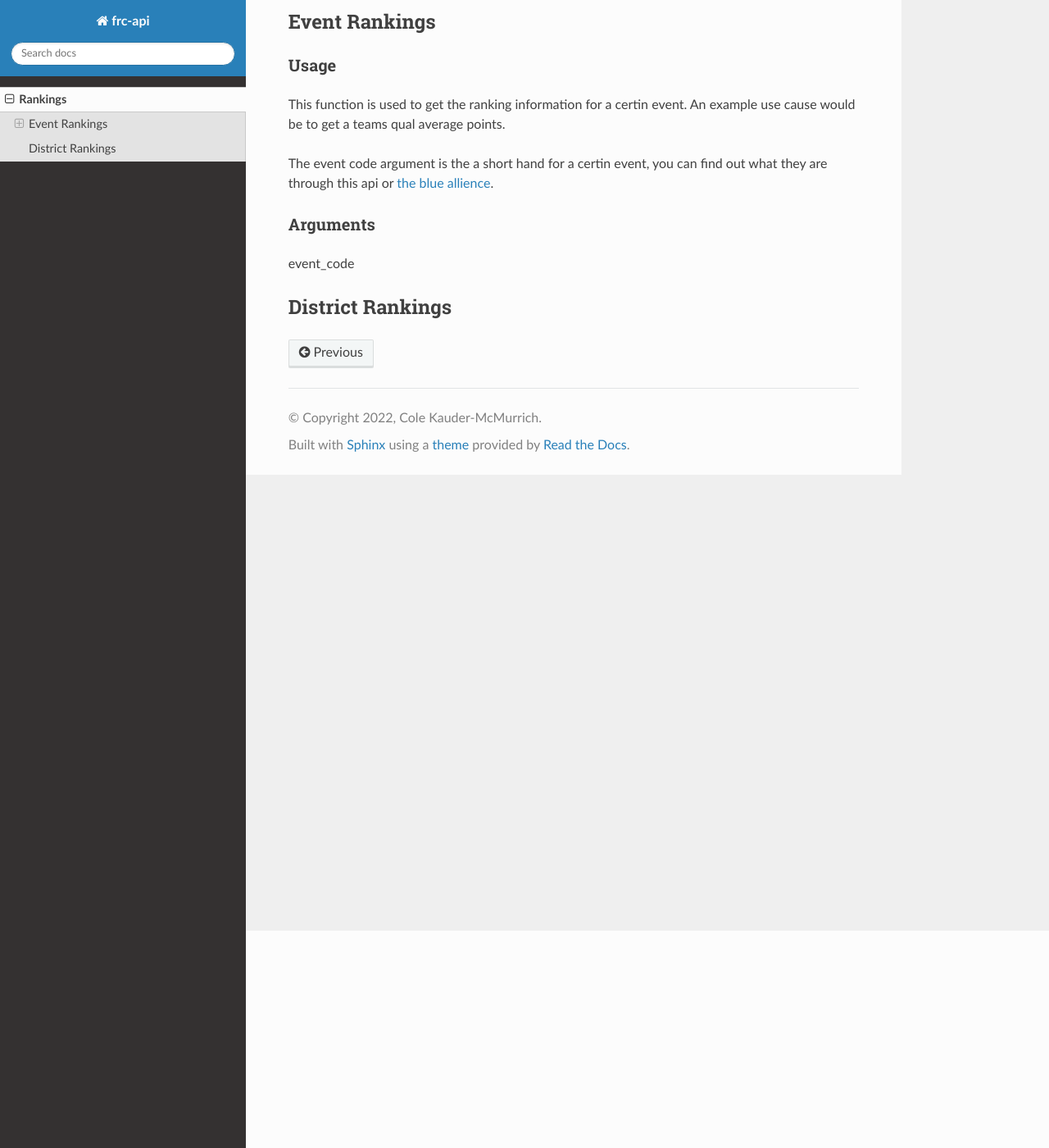
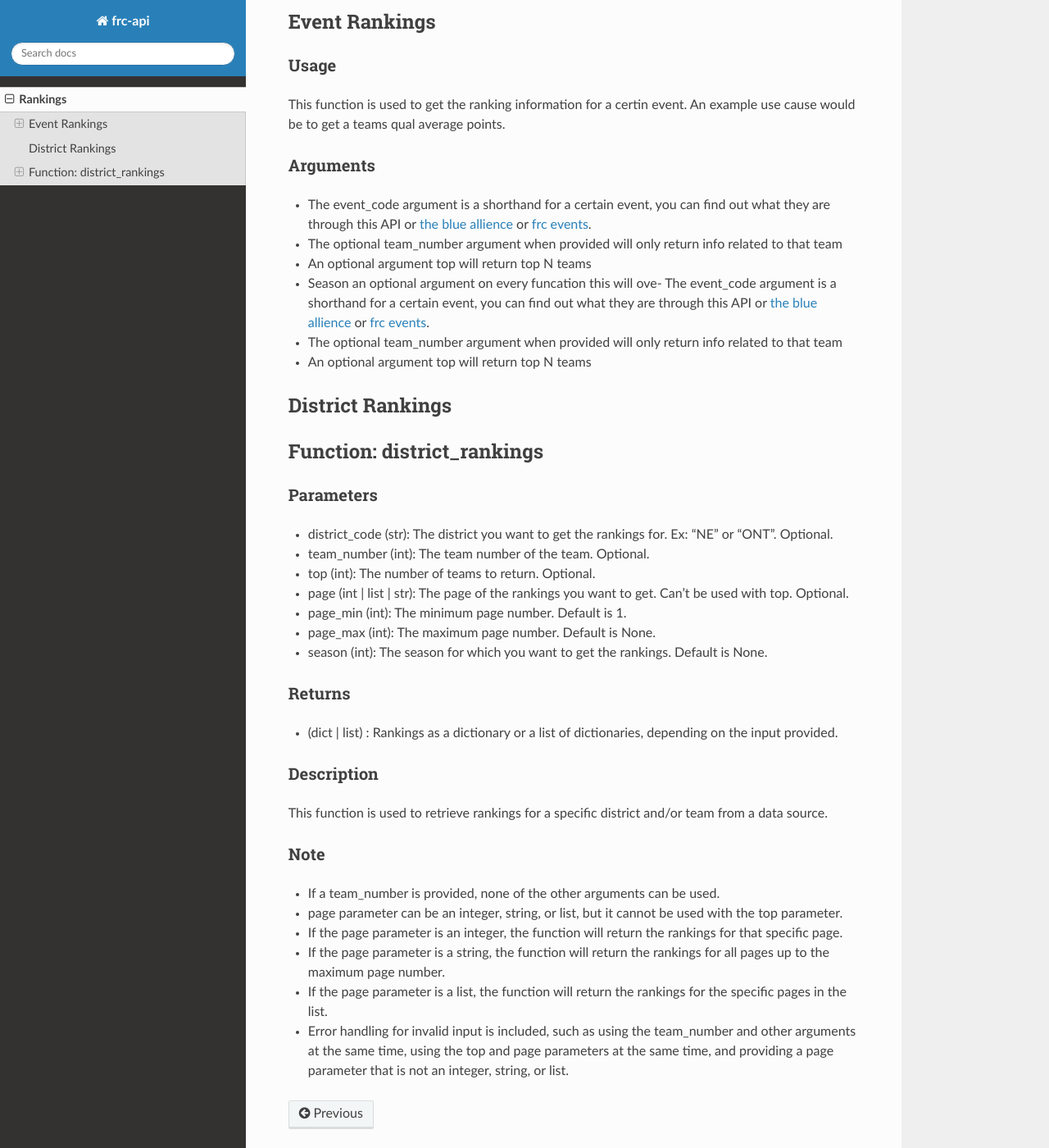
Before and after one commit to Colepng/frc-api, a Sphinx documentation site: the page built from docs/rankings.md, in a window 1280 px wide and 1400 px high, scrolled down 265 px. Shown: the whole window at 82% size. Built offline with Sphinx 7.4.7 and the Read the Docs theme 2.0.0, drawn with Linux system fonts in a browser that asks for light colours.

Commit message:
Updated the docs

```diff
--- a/docs/index.rst
+++ b/docs/index.rst
@@ -6,6 +6,11 @@
 Welcome to frc-api's documentation!
 ===================================
 
+Basic info
+----------
+
+Every function will have an argument called season, you only need to pass a value if u don't want to get a value for the current season.
+
 Contents
 --------
 .. toctree::
--- a/docs/rankings.md
+++ b/docs/rankings.md
@@ -13,10 +13,59 @@ rankings = FrcApi.Rankings()
 This function is used to get the ranking information for a certin event.
 An example use cause would be to get a teams qual average points.
 
-The event code argument is the a short hand for a certin event, you can find out what they are through this api or [the blue allience](https://www.thebluealliance.com/).
-
 ### Arguments
 
-event_code
+- The event_code argument is a shorthand for a certain event, you can find out what they are through this API or [the blue allience](https://www.thebluealliance.com/) or [frc events](https://frc-events.firstinspires.org/).
+
+- The optional team_number argument when provided will only return info related to that team
+
+- An optional argument top will return top N teams
+
+- Season an optional argument on every funcation this will ove- The event_code argument is a shorthand for a certain event, you can find out what they are through this API or [the blue allience](https://www.thebluealliance.com/) or [frc events](https://frc-events.firstinspires.org/).
+
+- The optional team_number argument when provided will only return info related to that team
+
+- An optional argument top will return top N teams
 
 ## District Rankings
+
+## Function: district_rankings
+
+### Parameters
+
+- district_code (str): The district you want to get the rankings for. Ex: "NE" or "ONT". Optional.
+
+- team_number (int): The team number of the team. Optional.
+
+- top (int): The number of teams to return. Optional.
+
+- page (int | list | str): The page of the rankings you want to get.
+Can't be used with top. Optional.
+
+- page_min (int): The minimum page number. Default is 1.
+
+- page_max (int): The maximum page number. Default is None.
+
+- season (int): The season for which you want to get the rankings. Default is None.
+
+### Returns
+
+- (dict | list) : Rankings as a dictionary or a list of dictionaries, depending on the input provided.
+
+### Description
+
+This function is used to retrieve rankings for a specific district and/or team from a data source.
+
+### Note
+
+- If a team_number is provided, none of the other arguments can be used.
+
+- page parameter can be an integer, string, or list, but it cannot be used with the top parameter.
+
+- If the page parameter is an integer, the function will return the rankings for that specific page.
+
+- If the page parameter is a string, the function will return the rankings for all pages up to the maximum page number.
+
+- If the page parameter is a list, the function will return the rankings for the specific pages in the list.
+
+- Error handling for invalid input is included, such as using the team_number and other arguments at the same time, using the top and page parameters at the same time, and providing a page parameter that is not an integer, string, or list.
```
